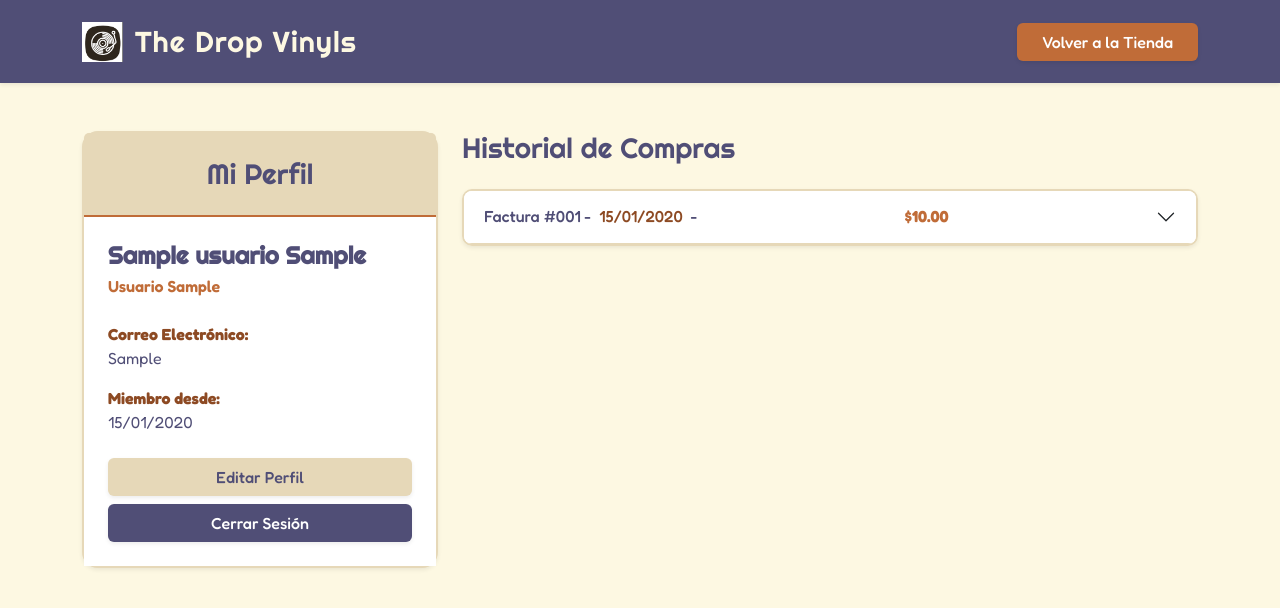
After one commit to Hernan416/ecommerce-laury-hernan, a PHP site: page /Usuarios/perfil/perfil.php in a window 1280 px wide. The commit adds this page. Shown: the top 608 px of the page. Run offline with PHP 8.4, Linux system fonts and the light colour scheme; the visitor is signed in with stand-in values (Sample User, id 1); tables that the repository leaves empty or names only in its code hold one stand-in row (values such as "Sample post").

Commit message:
Pagina de carrito, perfil y checkout SIMPLES

```diff
--- /dev/null
+++ b/Usuarios/perfil/perfil.php
@@ -0,0 +1,167 @@
+<?php
+session_start();
+
+if (!isset($_SESSION['usuario_id'])) {
+    header("Location: login/login.php");
+    exit();
+}
+
+$host = "localhost";
+$user = "root";
+$pass = "";
+$db   = "the_drop_vinyls";
+
+$conn = new mysqli($host, $user, $pass, $db);
+
+if ($conn->connect_error) {
+    die("Error de conexión: " . $conn->connect_error);
+}
+
+$id_usuario = $_SESSION['usuario_id'];
+
+// 1. Obtener datos del usuario
+$stmt_user = $conn->prepare("SELECT nombre, apellido, correo, rol, fecha_registro FROM usuarios WHERE id = ?");
+$stmt_user->bind_param("i", $id_usuario);
+$stmt_user->execute();
+$datos_usuario = $stmt_user->get_result()->fetch_assoc();
+$stmt_user->close();
+
+// 2. Obtener historial de facturas
+$stmt_facturas = $conn->prepare("SELECT id, precio_final, fecha_emision FROM facturas WHERE id_usuario = ? ORDER BY fecha_emision DESC");
+$stmt_facturas->bind_param("i", $id_usuario);
+$stmt_facturas->execute();
+$resultado_facturas = $stmt_facturas->get_result();
+?>
+
+<!DOCTYPE html>
+<html lang="es">
+<head>
+    <meta charset="UTF-8">
+    <meta name="viewport" content="width=device-width, initial-scale=1.0">
+    <title>Mi Perfil - The Drop Vinyls</title>
+    <link href="https://cdn.jsdelivr.net/npm/bootstrap@5.3.2/dist/css/bootstrap.min.css" rel="stylesheet">
+    <link rel="preconnect" href="https://fonts.googleapis.com">
+    <link rel="preconnect" href="https://fonts.gstatic.com" crossorigin>
+    <link href="https://fonts.googleapis.com/css2?family=Fredoka:wght@300..700&family=Righteous&display=swap" rel="stylesheet">
+</head>
+<body style="background-color: #FDF8E2; font-family: 'Fredoka', sans-serif; color: #504E76;">
+
+<nav class="navbar navbar-expand-lg shadow-sm" style="background-color: #504E76; padding: 15px 0;">
+    <div class="container">
+        <a class="navbar-brand d-flex align-items-center" href="index.php" style="font-family: 'Righteous', sans-serif; color: #FDF8E2; font-size: 1.8rem; letter-spacing: 1px;">
+            <img src="assets/LOGO.png" alt="Logo The Drop Vinyls" style="height: 40px; margin-right: 12px; object-fit: contain;">
+            The Drop Vinyls
+        </a>
+        <button class="navbar-toggler border-0" type="button" data-bs-toggle="collapse" data-bs-target="#navbarContenido" aria-controls="navbarContenido" aria-expanded="false" aria-label="Toggle navigation">
+            <span class="navbar-toggler-icon" style="filter: invert(1);"></span>
+        </button>
+        <div class="collapse navbar-collapse" id="navbarContenido">
+            <ul class="navbar-nav ms-auto mb-2 mb-lg-0 align-items-center">
+                <li class="nav-item">
+                    <a class="btn text-white fw-medium shadow-sm px-4" href="../index.php" style="background-color: #C06C38;" onmouseover="this.style.backgroundColor='#8D4A23'" onmouseout="this.style.backgroundColor='#C06C38'">Volver a la Tienda</a>
+                </li>
+            </ul>
+        </div>
+    </div>
+</nav>
+
+<div class="container my-5">
+    <div class="row">
+
+        <div class="col-lg-4 mb-4">
+            <div class="card shadow-sm border-0 rounded-4" style="border: 2px solid #E6D8B8 !important;">
+                <div class="card-header text-center p-4" style="background-color: #E6D8B8; border-bottom: 2px solid #C06C38 !important;">
+                    <h3 class="m-0" style="font-family: 'Righteous', sans-serif; color: #504E76;">Mi Perfil</h3>
+                </div>
+                <div class="card-body p-4 bg-white">
+                    <h5 class="fw-bold mb-1" style="color: #504E76; font-family: 'Righteous', sans-serif; font-size: 1.5rem;">
+                        <?php echo htmlspecialchars($datos_usuario['nombre'] . ' ' . $datos_usuario['apellido']); ?>
+                    </h5>
+                    <p class="mb-4" style="color: #C06C38; font-weight: 600;">
+                        Usuario <?php echo ucfirst(htmlspecialchars($datos_usuario['rol'])); ?>
+                    </p>
+
+                    <div class="mb-3">
+                        <span class="d-block fw-bold" style="color: #8D4A23;">Correo Electrónico:</span>
+                        <span style="color: #504E76;"><?php echo htmlspecialchars($datos_usuario['correo']); ?></span>
+                    </div>
+
+                    <div class="mb-4">
+                        <span class="d-block fw-bold" style="color: #8D4A23;">Miembro desde:</span>
+                        <span style="color: #504E76;"><?php echo date("d/m/Y", strtotime($datos_usuario['fecha_registro'])); ?></span>
+                    </div>
+
+                    <div class="d-grid gap-2">
+                        <button class="btn fw-medium shadow-sm" style="background-color: #E6D8B8; color: #504E76;" onmouseover="this.style.backgroundColor='#FDF8E2'" onmouseout="this.style.backgroundColor='#E6D8B8'">Editar Perfil</button>
+                        <a href="../../login.php" class="btn fw-medium text-white shadow-sm" style="background-color: #504E76;" onmouseover="this.style.backgroundColor='#8D4A23'" onmouseout="this.style.backgroundColor='#504E76'">Cerrar Sesión</a>
+                    </div>
+                </div>
+            </div>
+        </div>
+
+        <div class="col-lg-8">
+            <h3 class="mb-4" style="font-family: 'Righteous', sans-serif; color: #504E76;">Historial de Compras</h3>
+
+            <?php if ($resultado_facturas->num_rows > 0): ?>
+                <div class="accordion shadow-sm" id="accordionCompras" style="border: 2px solid #E6D8B8; border-radius: 10px; overflow: hidden;">
+
+                    <?php while($factura = $resultado_facturas->fetch_assoc()): ?>
+                        <div class="accordion-item border-0 border-bottom" style="border-color: #E6D8B8 !important;">
+
+                            <h2 class="accordion-header" id="heading<?php echo $factura['id']; ?>">
+                                <button class="accordion-button collapsed fw-medium" type="button" data-bs-toggle="collapse" data-bs-target="#collapse<?php echo $factura['id']; ?>" aria-expanded="false" aria-controls="collapse<?php echo $factura['id']; ?>" style="background-color: white; color: #504E76; box-shadow: none;">
+                                    Factura #00<?php echo $factura['id']; ?> - <span class="mx-2" style="color: #8D4A23;"><?php echo date("d/m/Y", strtotime($factura['fecha_emision'])); ?></span> - <span class="ms-auto fw-bold" style="color: #C06C38;">$<?php echo number_format($factura['precio_final'], 2); ?></span>
+                                </button>
+                            </h2>
+
+                            <div id="collapse<?php echo $factura['id']; ?>" class="accordion-collapse collapse" aria-labelledby="heading<?php echo $factura['id']; ?>" data-bs-parent="#accordionCompras">
+                                <div class="accordion-body" style="background-color: #FDF8E2;">
+                                    <ul class="list-group list-group-flush rounded border" style="border-color: #E6D8B8 !important;">
+                                        <?php
+                                            // Consultar los items específicos de esta factura
+                                            $stmt_items = $conn->prepare("SELECT p.nombre_producto, p.artista, fd.cantidad, fd.precio_unitario FROM factura_detalles fd JOIN productos p ON fd.id_producto = p.id WHERE fd.id_factura = ?");
+                                            $stmt_items->bind_param("i", $factura['id']);
+                                            $stmt_items->execute();
+                                            $items = $stmt_items->get_result();
+
+                                            while($item = $items->fetch_assoc()):
+                                        ?>
+                                            <li class="list-group-item d-flex justify-content-between align-items-center" style="background-color: white; color: #504E76;">
+                                                <div>
+                                                    <span class="fw-bold"><?php echo htmlspecialchars($item['nombre_producto']); ?></span><br>
+                                                    <small style="color: #8D4A23;"><?php echo htmlspecialchars($item['artista']); ?></small>
+                                                </div>
+                                                <div class="text-end">
+                                                    <span class="badge rounded-pill" style="background-color: #E6D8B8; color: #504E76;">x<?php echo $item['cantidad']; ?></span>
+                                                    <span class="ms-2 fw-medium" style="color: #C06C38;">$<?php echo number_format($item['precio_unitario'], 2); ?></span>
+                                                </div>
+                                            </li>
+                                        <?php endwhile; $stmt_items->close(); ?>
+                                    </ul>
+                                </div>
+                            </div>
+
+                        </div>
+                    <?php endwhile; ?>
+
+                </div>
+            <?php else: ?>
+                <div class="card bg-white border-0 shadow-sm p-5 text-center rounded-4" style="border: 2px solid #E6D8B8 !important;">
+                    <h5 style="color: #8D4A23; font-family: 'Righteous', sans-serif;">Aún no has comprado ningún vinilo.</h5>
+                    <p style="color: #504E76;">Explora nuestro catálogo y empieza tu colección.</p>
+                    <a href="index.php" class="btn text-white mt-3 mx-auto px-4 py-2" style="background-color: #C06C38; max-width: 200px;" onmouseover="this.style.backgroundColor='#8D4A23'" onmouseout="this.style.backgroundColor='#C06C38'">Ir a la Tienda</a>
+                </div>
+            <?php endif; ?>
+
+        </div>
+    </div>
+</div>
+
+<script src="https://cdn.jsdelivr.net/npm/bootstrap@5.3.2/dist/js/bootstrap.bundle.min.js"></script>
+</body>
+</html>
+
+<?php
+$stmt_facturas->close();
+$conn->close();
+?>
--- a/Usuarios/login/login.php
+++ b/login.php
@@ -34,7 +34,7 @@ if ($_SERVER["REQUEST_METHOD"] == "POST") {
             if ($usuario['rol'] == 'admin') {
                 header("Location: ../admin_dashboard.php");
             } else {
-                header("Location: ../index.php"); // Redirige a Usuarios/index.php
+                header("Location: Usuarios/index.php"); // Redirige a Usuarios/index.php
             }
             exit();
         } else {
```
Also changed, not shown: Usuarios/carrito/carrito.php (added, +130 -0 lines), Usuarios/carrito/checkout.php (added, +155 -0 lines), Usuarios/index.php (+6 -1 lines), README.md.
